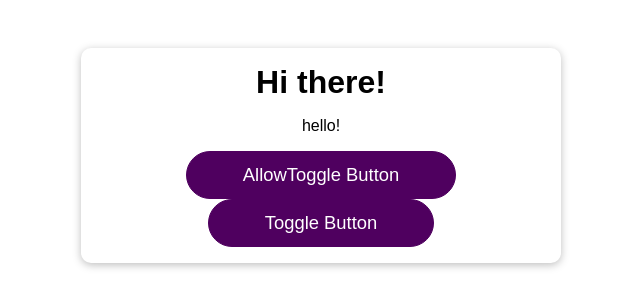
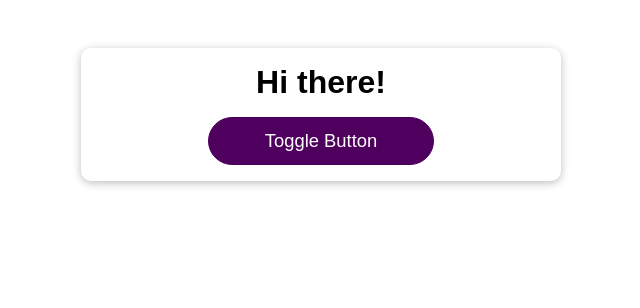
Before and after one commit to kjh-busan/07-rearct-optimization, a React (Create React App) app: page / in a window 1280 px wide. Shown: the top 308 px of the page, without its empty margins (319-959 px from the left). Built offline with nearby package versions, Linux system fonts and the light colour scheme.

Commit message:
feat: state schedule WIP

```diff
--- a/src/App.js
+++ b/src/App.js
@@ -4,27 +4,19 @@ import DemoOutput from "./components/UI/Button/DEMO/DemoOutput";
 import "./App.css";
 
 function App() {
-  const [showParagraph, setShowParagraph] = useState(false);
-  const [AllowToggle, setAllowToggle] = useState(false);
+  const [listTitle, SetListTitle] = useState("My List");
+  console.log("APP is RUNNING");
 
-  console.log("App is Running");
-
-  const toggleShowHandler = useCallback(() => {
-    if (AllowToggle) {
-      setShowParagraph((prevShowParagraph) => !prevShowParagraph);
-    }
-  }, [AllowToggle]);
-
-  const AllowToggleHandler = () => {
-    setAllowToggle(true);
-  };
+  const changeTitleHandler = useCallback(() => {
+    console.log("changeTitleHandler RUNNING");
+    SetListTitle("New Title");
+  }, []);
 
   return (
     <div className="app">
       <h1>Hi there!</h1>
-      <DemoOutput show={showParagraph} />
-      <Button onClick={AllowToggleHandler}>AllowToggle Button</Button>
-      <Button onClick={toggleShowHandler}>Toggle Button</Button>
+      <DemoOutput title={listTitle} item={[5, 3, 1, 10, 9]} />
+      <Button onClick={changeTitleHandler}>Toggle Button</Button>
     </div>
   );
 }
--- a/src/components/UI/Button/DEMO/DemoOutput.js
+++ b/src/components/UI/Button/DEMO/DemoOutput.js
@@ -3,9 +3,7 @@ import MyParagraph from "./MyParagraph";
 
 const DemoOutput = (props) => {
   console.log("DemoOutput Running");
-  return (
-    <MyParagraph hello="hello!">{props.show ? "This is New!" : ""}</MyParagraph>
-  );
+  return <MyParagraph>{props.children}</MyParagraph>;
 };
 
 export default React.memo(DemoOutput);
--- a/src/components/UI/Button/DEMO/MyParagraph.js
+++ b/src/components/UI/Button/DEMO/MyParagraph.js
@@ -1,11 +1,7 @@
 const MyParagraph = (props) => {
   console.log("My Paragraph");
 
-  return (
-    <p>
-      {props.children} {props.hello}
-    </p>
-  );
+  return <p>{props.children}</p>;
 };
 
 export default MyParagraph;
```
